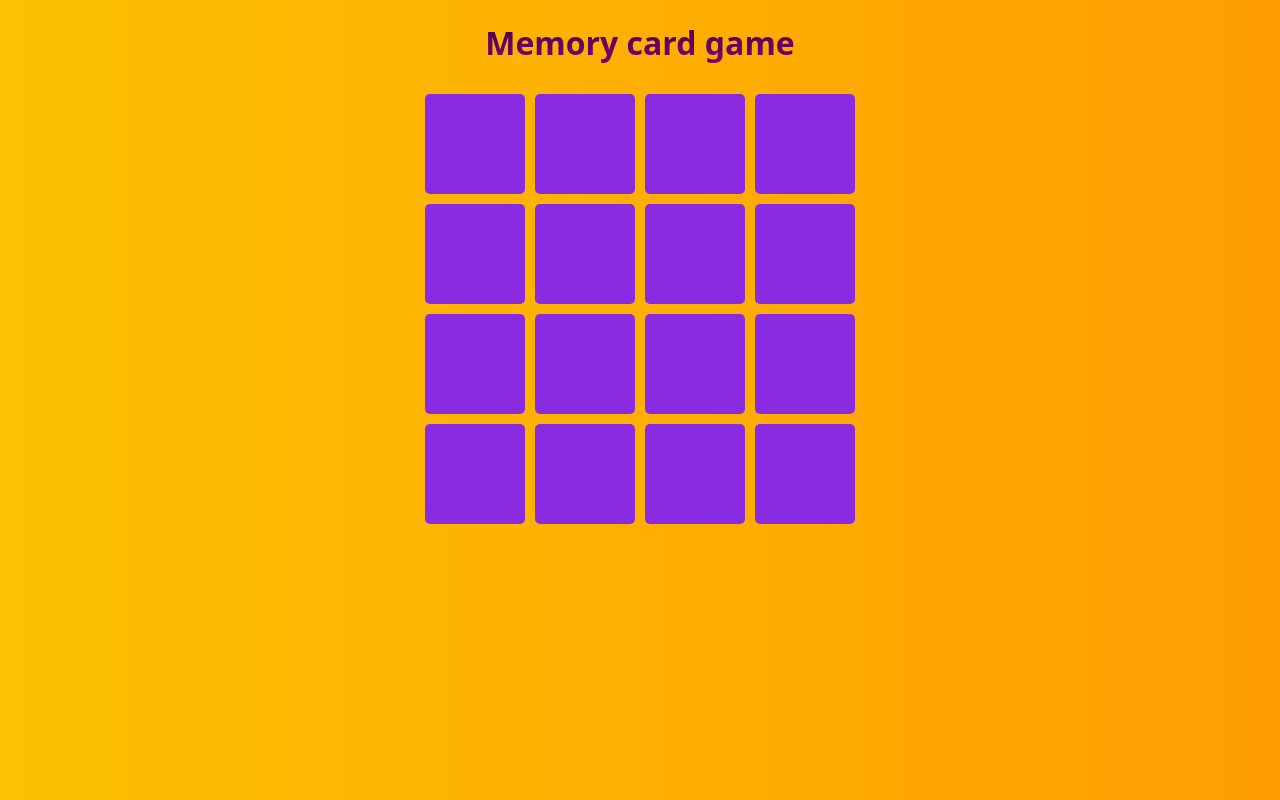
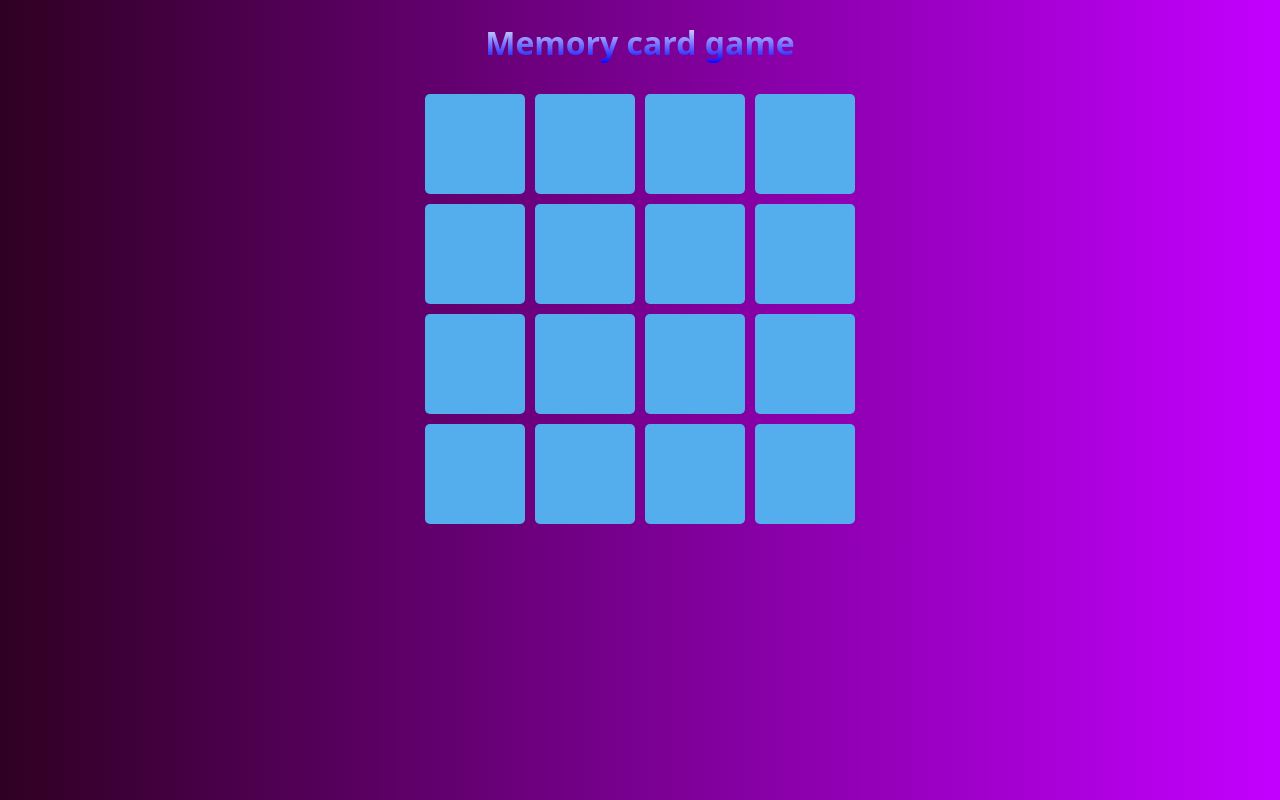
Before and after one commit to Lasdepic/excercice, a plain HTML site: page index.html in a window 1280 px wide. Drawn offline with Linux system fonts and the light colour scheme.

Commit message:
changement de couleur

```diff
--- a/style.css
+++ b/style.css
@@ -1,14 +1,15 @@
 body {
     text-align: center;
-    background: linear-gradient(to left, #ff9d00, #fcc100);
+    background: linear-gradient(to left, #c300ff, #2f0022);
 }
 
 h1 {
-    background: -webkit-linear-gradient(#4a0049, #7c0072);
+    background: -webkit-linear-gradient(#ffffff, #0000ff);
     -webkit-background-clip: text;
   -webkit-text-fill-color: transparent;
     font-family: system-ui, -apple-system, BlinkMacSystemFont, 'Segoe UI', Roboto, Oxygen, Ubuntu, Cantarell, 'Open Sans', 'Helvetica Neue', sans-serif;
 }
+
 
 #game-board {
     display : grid;
@@ -20,7 +21,7 @@ h1 {
 }
 
 .card {
-    background-color: blueviolet;
+    background-color: rgb(84, 174, 238);
     border-radius: 5px;
     cursor: pointer;
     transform: rotateY(0deg);
```
